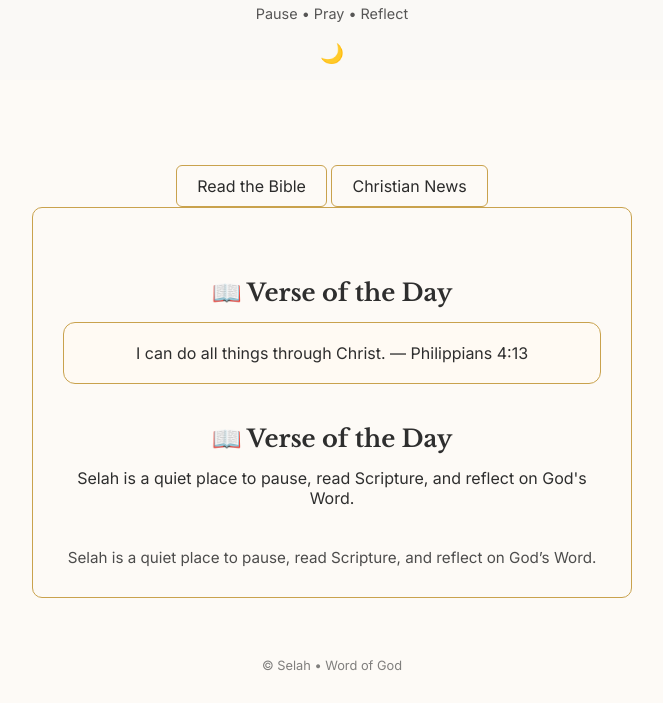
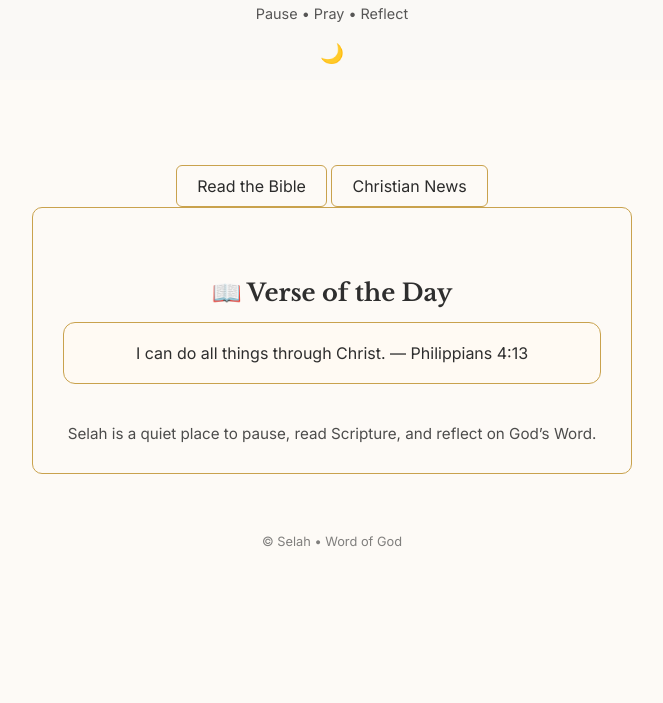
Before and after one commit to Viperhawks/Selah, a website: page index.html in a window 1280 px wide. Shown: the part 192-895 px from the top of the page, without its empty margins (308-971 px from the left). After the commit the page ends 800 px from the top, so only its background shows below. Drawn offline with nearby package versions, Linux system fonts and the light colour scheme; no server answers.

Commit message:
Remove verse title and about text from index.html
Removed the verse title and about text from the HTML.

```diff
--- a/index.html
+++ b/index.html
@@ -49,11 +49,7 @@
   <h2>📖 Verse of the Day</h2>
   <div id="verseContainer">Loading verse...</div>
       </section>
-      <h2 id="verseTitle">📖 Verse of the Day</h2>
 
-<p id="aboutText">
-  Selah is a quiet place to pause, read Scripture, and reflect on God's Word.
-</p>
 
 
 
```
